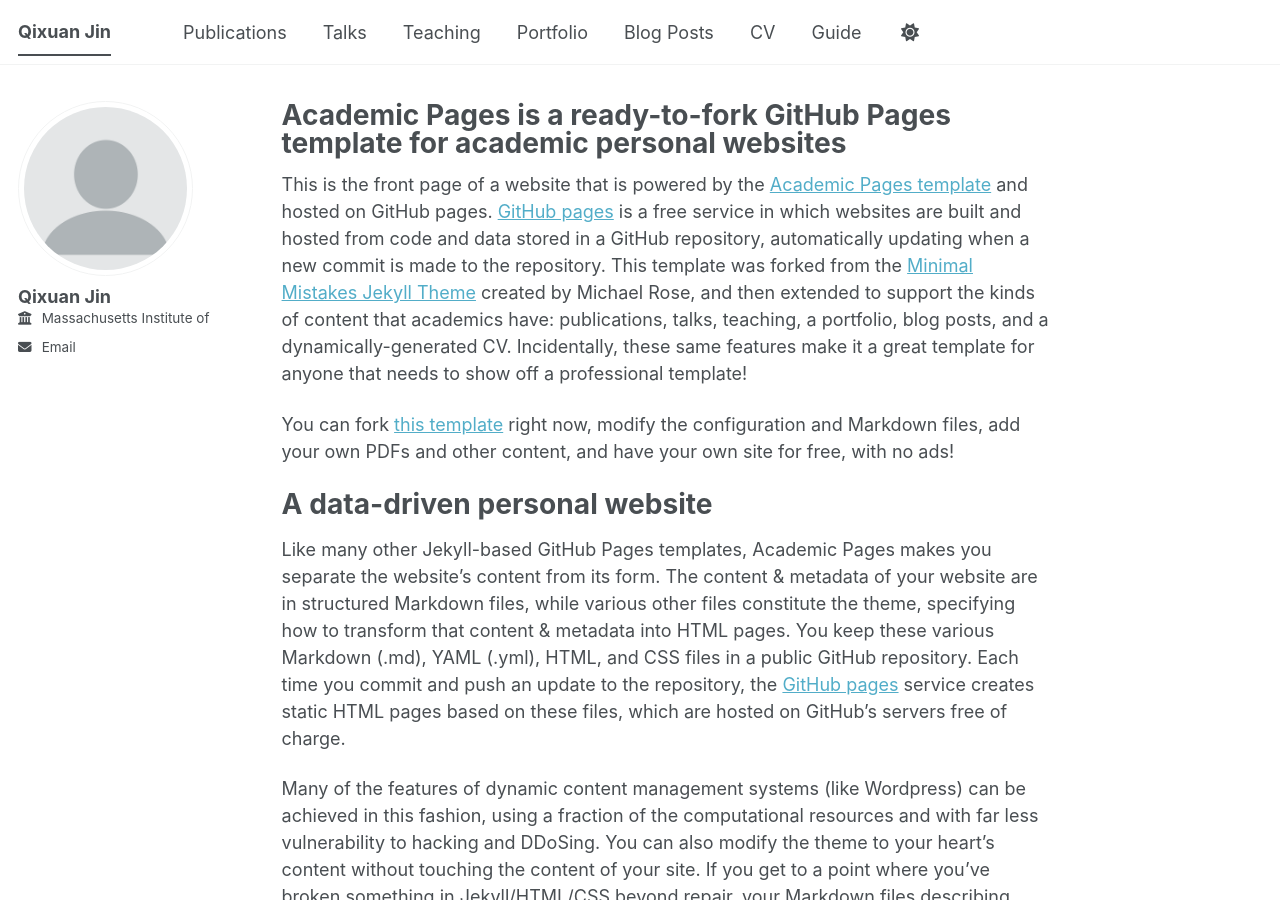
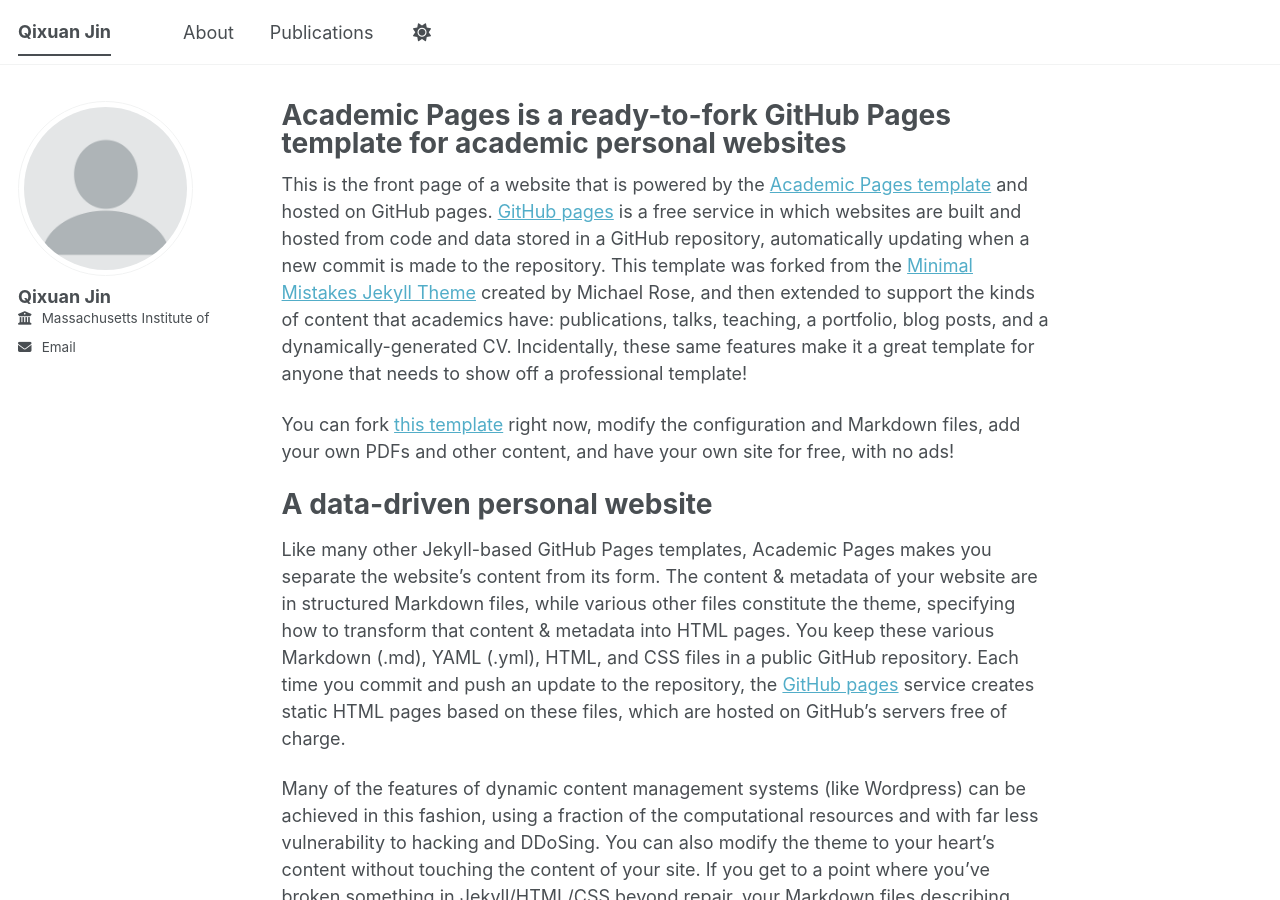
Before and after one commit to QixuanJin99/qixuanjin.github.io, a Jekyll site: the page built from _pages/about.md, in a window 1280 px wide and 900 px high. Built offline with Jekyll 4.4.1, drawn with Linux system fonts in a browser that asks for light colours; a script bundle is joined from its source files by our own code; library files that are not in the unit come from our copies.

Commit message:
Temp change to navigation.yml

```diff
--- a/_data/navigation.yml
+++ b/_data/navigation.yml
@@ -7,27 +7,10 @@
 # NOTE that only one of the CV options should be selected, the first is for the
 #      Markdown formatted page while the second is generated using JSON.
 
+
 main:
+  - title: "About"
+    url: /about/
+
   - title: "Publications"
     url: /publications/
-
-  - title: "Talks"
-    url: /talks/
-
-  - title: "Teaching"
-    url: /teaching/
-
-  - title: "Portfolio"
-    url: /portfolio/
-
-  - title: "Blog Posts"
-    url: /year-archive/
-
-  - title: "CV"
-    url: /cv/
-
-  # - title: "CV"
-  #   url: /cv-json/
-
-  - title: "Guide"
-    url: /markdown/
```
